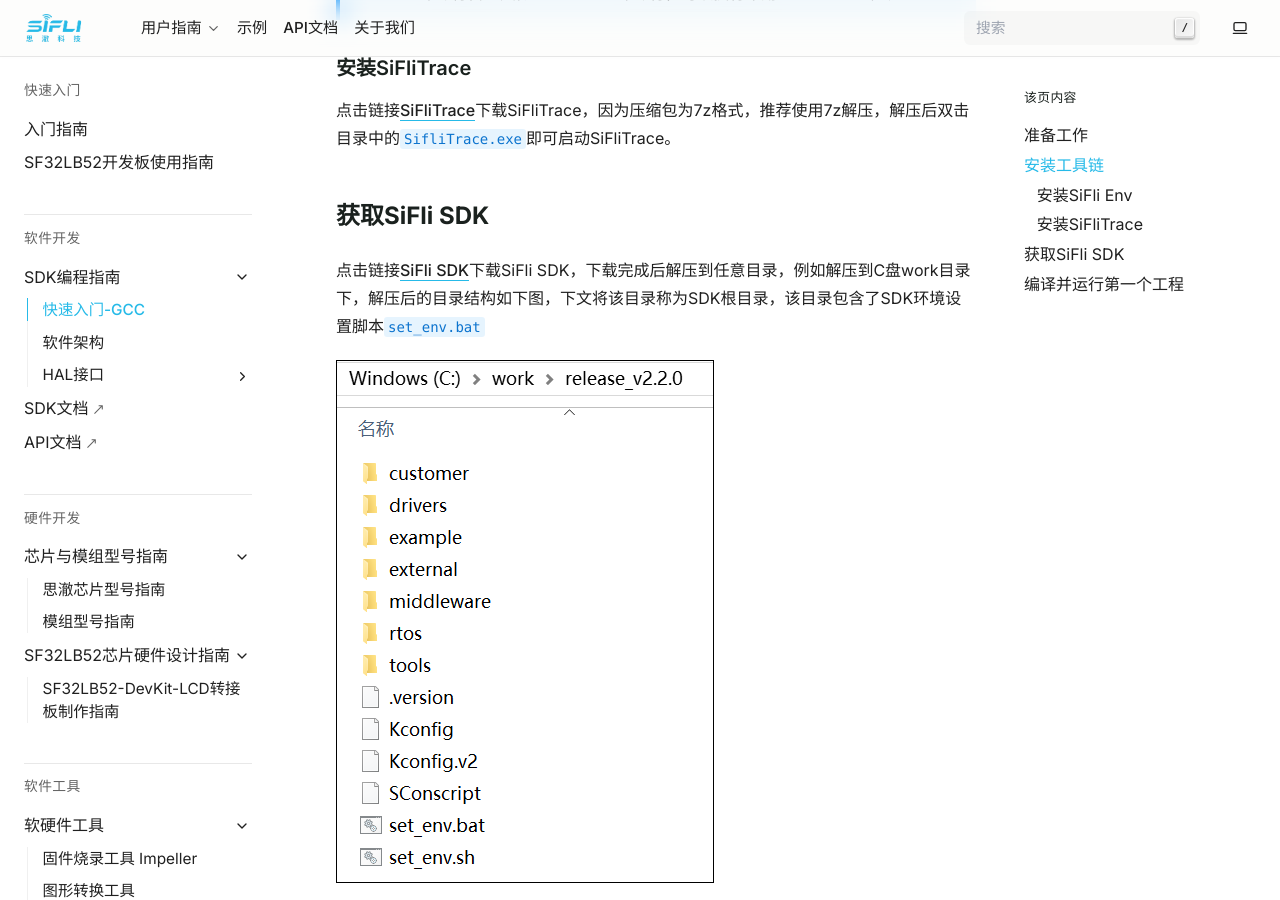
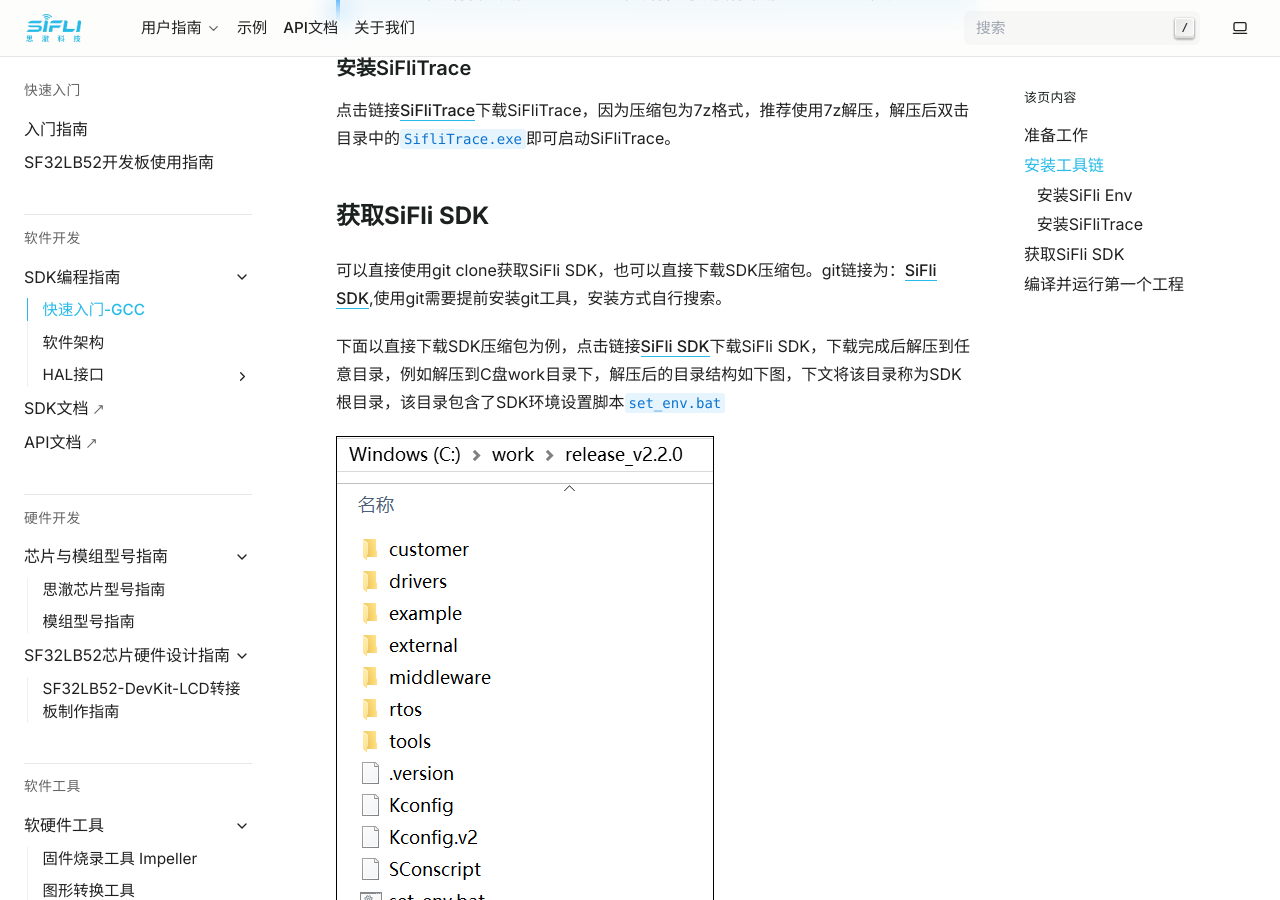
Before and after one commit to rabbitsaviola/SiFli-Wiki, a Sphinx documentation site: the page built from source/sdk/get-started-gcc.md, in a window 1280 px wide and 900 px high, scrolled down 2733 px. Built offline with Sphinx 7.4.7, drawn with Linux system fonts in a browser that asks for light colours; pages that are not in the unit, such as notebooks, are missing from menus.

Commit message:
update:更新SDK包链接

````diff
--- a/source/sdk/get-started-gcc.md
+++ b/source/sdk/get-started-gcc.md
@@ -1,6 +1,6 @@
 # 快速入门-GCC
 
-[SDK]: https://webfile.lovemcu.cn/file/sdk/release_v2.2.0.zip
+[SDK]: https://webfile.lovemcu.cn/file/sdk/SiFli-SDK-2.3.zip
 [Env]: https://webfile.lovemcu.cn/file/sdk/SiFli_Env.exe
 [Trace]: https://webfile.lovemcu.cn/file/sdk/SifliTrace_v2.2.6.7z
 
@@ -45,7 +45,9 @@
 
 
 ## 获取SiFli SDK
-点击链接[SiFli SDK][SDK]下载SiFli SDK，下载完成后解压到任意目录，例如解压到C盘work目录下，解压后的目录结构如下图，下文将该目录称为SDK根目录，该目录包含了SDK环境设置脚本`set_env.bat`
+可以直接使用git clone获取SiFli SDK，也可以直接下载SDK压缩包。git链接为：[SiFli SDK](https://github.com/OpenSiFli/SiFli-SDK),使用git需要提前安装git工具，安装方式自行搜索。
+
+下面以直接下载SDK压缩包为例，点击链接[SiFli SDK][SDK]下载SiFli SDK，下载完成后解压到任意目录，例如解压到C盘work目录下，解压后的目录结构如下图，下文将该目录称为SDK根目录，该目录包含了SDK环境设置脚本`set_env.bat`
 ```{image} assets/sdk_folder.png
 :alt: sdk folder
 ```
````
